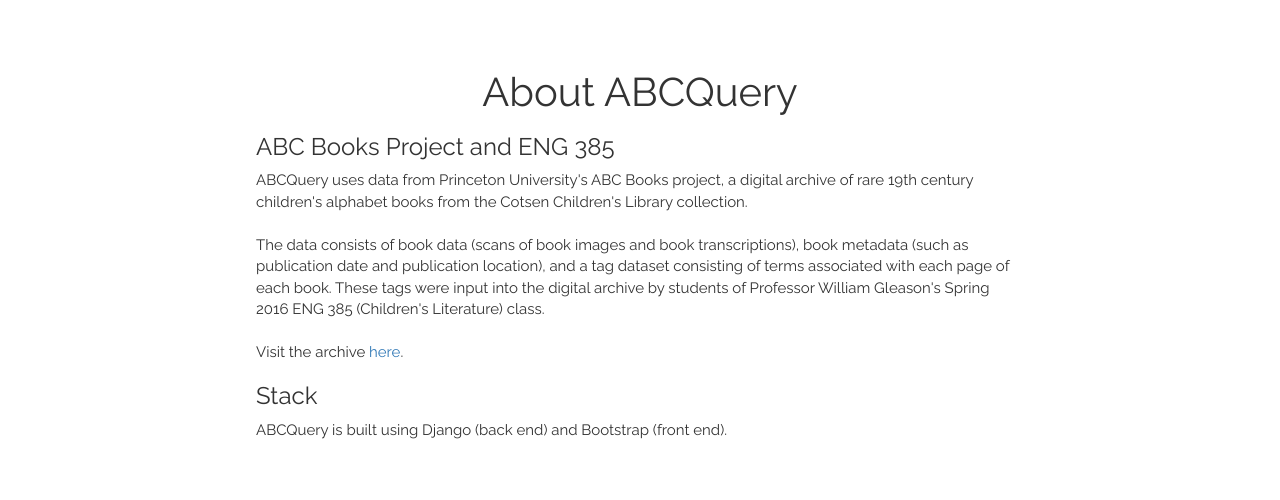
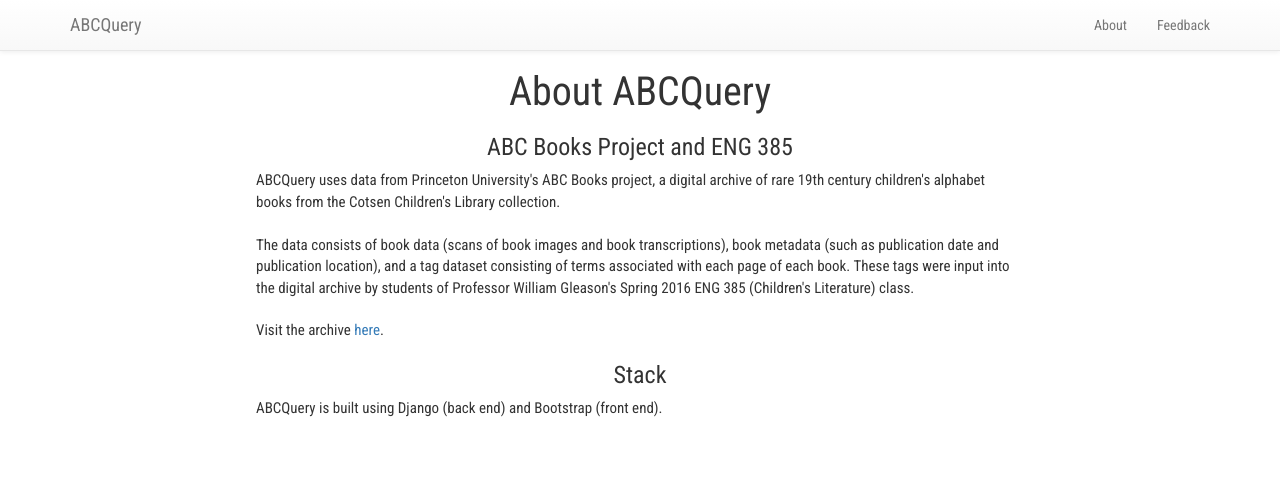
Before and after one commit to 00aechen/abcquery, a Django app: page /searchapp/about/ in a window 1280 px wide. Shown: the top 500 px of the page. Run offline with Django 3.2, Linux system fonts and the light colour scheme; some libraries are stand-ins or nearby versions.

Commit message:
minor fixes to urls in nav bar

```diff
--- /dev/null
+++ b/searchapp/static/css/master.css
@@ -0,0 +1,30 @@
+@import url('https://fonts.googleapis.com/css?family=Roboto+Condensed');
+
+body {
+    font-family: 'Roboto Condensed';
+    padding: 50px;
+}
+
+h1,
+h2,
+h3,
+h4 {
+	text-align: center;
+}
+
+.form-control {
+    max-width: 500px;
+}
+.results {
+    padding: 50px;
+    max-width: 800px;
+    text-align: left;
+}
+
+.page-header {
+    text-align: center;
+}
+
+form {
+    text-align: center;
+}
--- a/searchapp/templates/searchapp/about.html
+++ b/searchapp/templates/searchapp/about.html
@@ -1,4 +1,5 @@
 <!DOCTYPE html>
+{% load staticfiles %}
 <html lang = 'en'>
 
 <head>
@@ -14,6 +15,7 @@
 
     <!-- Latest compiled and minified JavaScript -->
     <script src="https://maxcdn.bootstrapcdn.com/bootstrap/3.3.1/js/bootstrap.min.js"></script>
+<link href="{% static 'css/master.css' %}" rel="stylesheet">
 
 </head>
 
@@ -25,20 +27,10 @@
 	padding-right:20%;
 }
 h1 {
-	font-family: 'Raleway', Sans-serif;
 	font-size: 40px;
 }
 
-h2 {
-	font-family: 'Raleway', Sans-serif;
-}
-
-h3 {
-	font-family: 'Raleway', Sans-serif;
-}
-
 p {
-	font-family: 'Raleway', Sans-serif;
 	font-size: 15px;
 }
 
@@ -46,12 +38,39 @@
 
 <body>
 
-
+<!-- Navigation -->
+    <nav class="navbar navbar-default navbar-fixed-top topnav" role="navigation">
+        <div class="container topnav">
+            <!-- Brand and toggle get grouped for better mobile display -->
+            <div class="navbar-header">
+                <button type="button" class="navbar-toggle" data-toggle="collapse" data-target="#bs-example-navbar-collapse-1">
+                    <span class="sr-only">Toggle navigation</span>
+                    <span class="icon-bar"></span>
+                    <span class="icon-bar"></span>
+                    <span class="icon-bar"></span>
+                </button>
+                <a class="navbar-brand topnav" href="{% url 'index' %}">ABCQuery</a>
+            </div>
+            <!-- Collect the nav links, forms, and other content for toggling -->
+            <div class="collapse navbar-collapse" id="bs-example-navbar-collapse-1">
+                <ul class="nav navbar-nav navbar-right">
+                    <li>
+                        <a href="{% url 'about' %}">About</a>
+                    </li>
+                    <li>
+                        <a href="#feedback/">Feedback</a>
+                    </li>
+                </ul>
+            </div>
+            <!-- /.navbar-collapse -->
+        </div>
+        <!-- /.container -->
+    </nav>
 
 <h1 align = 'center'>{{Title}}</h1>
 
 <h3>ABC Books Project and ENG 385</h3>
-<p>ABCQuery uses data from Princeton University's ABC Books project, a digital archive of rare 19th century children's alphabet books from the Cotsen Children's Library collection. <br><br>The data consists of book data (scans of book images and book transcriptions), book metadata (such as publication date and publication location), and a tag dataset consisting of terms associated with each page of each book. These tags were input into the digital archive by students of Professor William Gleason's Spring 2016 ENG 385 (Children's Literature) class. <br><br>Visit the archive <a href ="https://etc.princeton. edu/abcbooks/">here</a>.</p>
+<p>ABCQuery uses data from Princeton University's ABC Books project, a digital archive of rare 19th century children's alphabet books from the Cotsen Children's Library collection. <br><br>The data consists of book data (scans of book images and book transcriptions), book metadata (such as publication date and publication location), and a tag dataset consisting of terms associated with each page of each book. These tags were input into the digital archive by students of Professor William Gleason's Spring 2016 ENG 385 (Children's Literature) class. <br><br>Visit the archive <a href ="https://etc.princeton.edu/abcbooks/">here</a>.</p>
 
 <h3>Stack</h3>
 <p>ABCQuery is built using Django (back end) and Bootstrap (front end).</p>
@@ -62,5 +81,9 @@
 </div>
 
 </body>
+<!-- jQuery -->
+    <script src="{% static "js/jquery.js" %}"></script>
 
+    <!-- Bootstrap Core JavaScript -->
+    <script src="{% static "js/bootstrap.min.js" %}"></script>
 </html>
--- a/searchapp/views.py
+++ b/searchapp/views.py
@@ -59,7 +59,6 @@
 		'query': query,
 		'result_list': result_list
 	}
-	print "IN VIEWS: ", query
 	return render(request, 'searchapp/search_results.html', context)
 
 
```
Also changed, not shown: searchapp/handle_query.py (+48 -11 lines), searchapp/templates/searchapp/index_2.html (+11 -11 lines), searchapp/templates/searchapp/search_results.html (+32 -23 lines), 4 other files.
